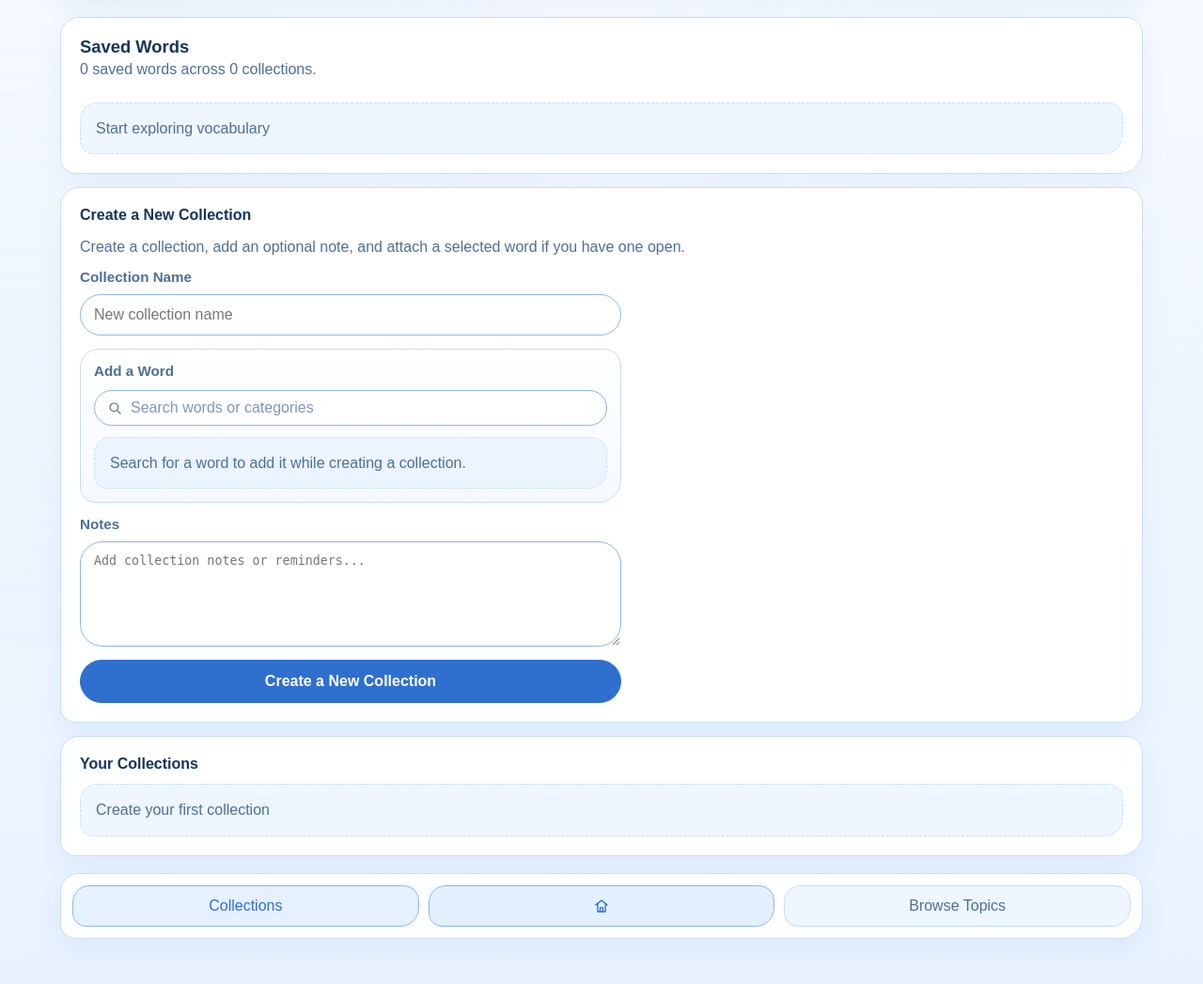
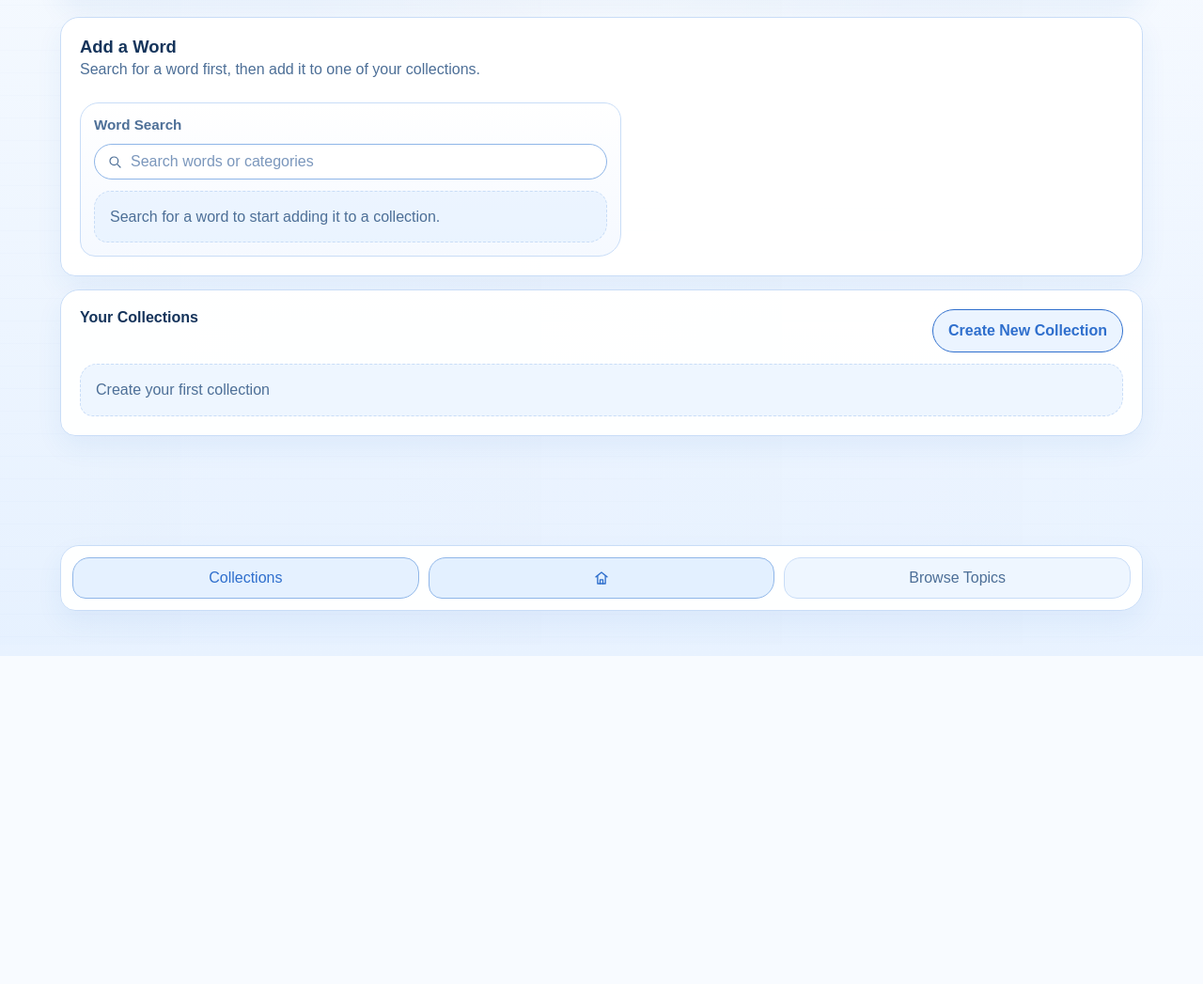
Before and after one commit to LukeDesousa/CMPUT302-HighFidelityProject3, a Django app: page /collections/ in a window 1280 px wide. Shown: the part 114-1161 px from the top of the page at 94% size. After the commit the page ends 812 px from the top, so only its background shows below. Run offline with Django 4.2, Linux system fonts and the light colour scheme.

Commit message:
collections page changed

```diff
--- a/main/views.py
+++ b/main/views.py
@@ -1175,7 +1175,7 @@ def handle_select_collection_actions(request, current_mode, selected_word, back_
 
 def handle_create_collection_flow(request, current_mode, selected_word, back_url, return_url):
     action = request.POST.get("action", "").strip()
-    if action != "create_collection" or selected_word not in WORD_LIBRARY:
+    if action != "create_collection":
         return redirect(
             build_create_collection_url(current_mode, back_url, selected_word, return_url)
         )
@@ -1186,19 +1186,24 @@ def handle_create_collection_flow(request, current_mode, selected_word, back_url
     saved_words = get_saved_words(request)
 
     if collection_name and collection_name_is_available(collections, collection_name):
-        save_saved_words(request, normalize_saved_words(saved_words, selected_word))
+        initial_words = [selected_word] if selected_word in WORD_LIBRARY else []
+        if initial_words:
+            save_saved_words(request, normalize_saved_words(saved_words, selected_word))
         save_collections(
             request,
             [
                 {
                     "name": collection_name,
                     "notes": collection_notes,
-                    "words": [selected_word],
+                    "words": initial_words,
                 },
                 *collections,
             ],
         )
-        set_toast(request, build_added_to_collection_message(selected_word, collection_name))
+        if initial_words:
+            set_toast(request, build_added_to_collection_message(selected_word, collection_name))
+        else:
+            set_toast(request, "Collection created")
         return redirect(return_url)
 
     if collection_name:
@@ -1397,6 +1402,12 @@ def collections_page(request):
             "saved_word_count": len(get_saved_words(request)),
             "collections": build_collections_context(request, current_word=selected_word),
             "collection_count": len(get_collections(request)),
+            "create_collection_url": build_create_collection_url(
+                current_mode,
+                current_page_url,
+                selected_word,
+                current_page_url,
+            ),
             "browse_topics_url": build_browse_topics_url(current_mode, current_page_url),
             "collection_word_suggestions_json": json.dumps(collection_word_suggestions),
         },
@@ -1460,9 +1471,6 @@ def create_collection_page(request):
         back_url,
     )
 
-    if selected_word is None:
-        return redirect(return_url)
-
     if request.method == "POST":
         return handle_create_collection_flow(
             request,
@@ -1488,7 +1496,7 @@ def create_collection_page(request):
             "back_url": back_url,
             "current_page_url": current_page_url,
             "selected_word": selected_word,
-            "selected_result": build_word_result(selected_word),
+            "selected_result": build_word_result(selected_word) if selected_word else None,
             "return_url": return_url,
             "browse_topics_url": build_browse_topics_url(current_mode, current_page_url),
             "collections_url": build_collections_url("Explore", current_page_url, selected_word),
--- a/templates/collections.html
+++ b/templates/collections.html
@@ -7,75 +7,26 @@
         {% include "includes/top_nav.html" with title="Collections" show_back=True %}
 
         <main class="screen-content collections-screen">
-            <section class="content-section" aria-labelledby="saved-words-title">
+            <section class="content-section" aria-labelledby="collection-word-title">
                 <div class="section-head section-head-split">
                     <div>
-                        <h1 id="saved-words-title" class="result-title">Saved Words</h1>
-                        <p class="mode-intro">{{ saved_word_count }} saved words across {{ collection_count }} collections.</p>
+                        <h1 id="collection-word-title" class="result-title">Add a Word</h1>
+                        <p class="mode-intro">
+                            {% if selected_result %}
+                                Choose a collection for {{ selected_result.english_word|title }} below.
+                            {% else %}
+                                Search for a word first, then add it to one of your collections.
+                            {% endif %}
+                        </p>
                     </div>
                     {% if selected_result %}
                         <span class="status-pill">Selected: {{ selected_result.english_word|title }}</span>
                     {% endif %}
                 </div>
 
-                {% if saved_words %}
-                    <div class="saved-grid">
-                        {% for saved_word in saved_words %}
-                            <article class="saved-card">
-                                <a class="saved-card-link" href="{% url search_route_name %}?q={{ saved_word.english_word|urlencode }}&mode={{ current_mode|urlencode }}&back={{ request.get_full_path|urlencode }}">
-                                    <strong>{{ saved_word.english_word|title }}</strong>
-                                    <span>{% if saved_word.cree_translation %}{{ saved_word.cree_translation }}{% else %}View word{% endif %}</span>
-                                </a>
-
-                                <form class="inline-form inline-form-compact" method="post" action="{% url 'collections' %}">
-                                    {% csrf_token %}
-                                    <input type="hidden" name="action" value="remove_saved_word">
-                                    <input type="hidden" name="word" value="{{ saved_word.english_word }}">
-                                    <input type="hidden" name="mode" value="{{ current_mode }}">
-                                    <input type="hidden" name="back" value="{{ back_url }}">
-                                    <button class="action-button action-button-secondary" type="submit">Remove</button>
-                                </form>
-                            </article>
-                        {% endfor %}
-                    </div>
-                {% else %}
-                    <p class="empty-state">Start exploring vocabulary</p>
-                {% endif %}
-            </section>
-
-            <section class="content-section" aria-labelledby="collection-builder-title">
-                <div class="section-head">
-                    <h2 id="collection-builder-title">Create a New Collection</h2>
-                </div>
-
-                <p class="mode-intro">Create a collection, add an optional note, and attach a selected word if you have one open.</p>
-
-                <form id="collection-builder-form" class="collection-builder-form" method="post" action="{% url 'collections' %}">
-                    {% csrf_token %}
-                    <input type="hidden" name="action" value="create_collection">
-                    <input type="hidden" name="mode" value="{{ current_mode }}">
-                    <input type="hidden" name="back" value="{{ back_url }}">
-                    {% if selected_word %}
-                        <input type="hidden" name="word" value="{{ selected_word }}">
-                    {% endif %}
-                </form>
-
                 <div class="collection-builder-shell">
-                    <div class="builder-field">
-                        <label class="field-label" for="collection-name">Collection Name</label>
-                        <input
-                            id="collection-name"
-                            class="text-input"
-                            type="text"
-                            name="collection_name"
-                            placeholder="New collection name"
-                            form="collection-builder-form"
-                            required
-                        >
-                    </div>
-
                     <div class="builder-field collection-word-builder">
-                        <label class="field-label" for="collection-word-search">Add a Word</label>
+                        <label class="field-label" for="collection-word-search">Word Search</label>
                         <form
                             class="search-form search-form-stack search-form-mini collection-word-search"
                             action="{% url 'collections' %}"
@@ -109,7 +60,7 @@
 
                         {% if selected_result %}
                             <div class="translation-card collection-word-preview">
-                                <p class="translation-language">Category</p>
+                                <p class="translation-language">English Word</p>
                                 <p class="result-english">{{ selected_result.english_word|title }}</p>
                                 {% if selected_result.has_translation %}
                                     <p class="translation-language">{{ selected_result.cree_label }}</p>
@@ -118,30 +69,19 @@
                             </div>
                         {% else %}
                             <div class="builder-empty">
-                                <p class="empty-state">Search for a word to add it while creating a collection.</p>
+                                <p class="empty-state">Search for a word to start adding it to a collection.</p>
                             </div>
                         {% endif %}
                     </div>
-
-                    <div class="builder-field">
-                        <label class="field-label" for="collection-notes">Notes</label>
-                        <textarea
-                            id="collection-notes"
-                            class="text-area"
-                            name="collection_notes"
-                            rows="4"
-                            placeholder="Add collection notes or reminders..."
-                            form="collection-builder-form"
-                        ></textarea>
-                    </div>
-
-                    <button class="action-button collection-save-button" type="submit" form="collection-builder-form">Create a New Collection</button>
                 </div>
             </section>
 
             <section class="content-section" aria-labelledby="saved-collections-title">
-                <div class="section-head">
-                    <h2 id="saved-collections-title">Your Collections</h2>
+                <div class="section-head section-head-split">
+                    <div>
+                        <h2 id="saved-collections-title">Your Collections</h2>
+                    </div>
+                    <a class="action-button action-button-secondary" href="{{ create_collection_url }}">Create New Collection</a>
                 </div>
 
                 {% if collections %}
```
Also changed, not shown: main/tests.py (+25 -6 lines), templates/create_collection.html (+9 -1 lines).
